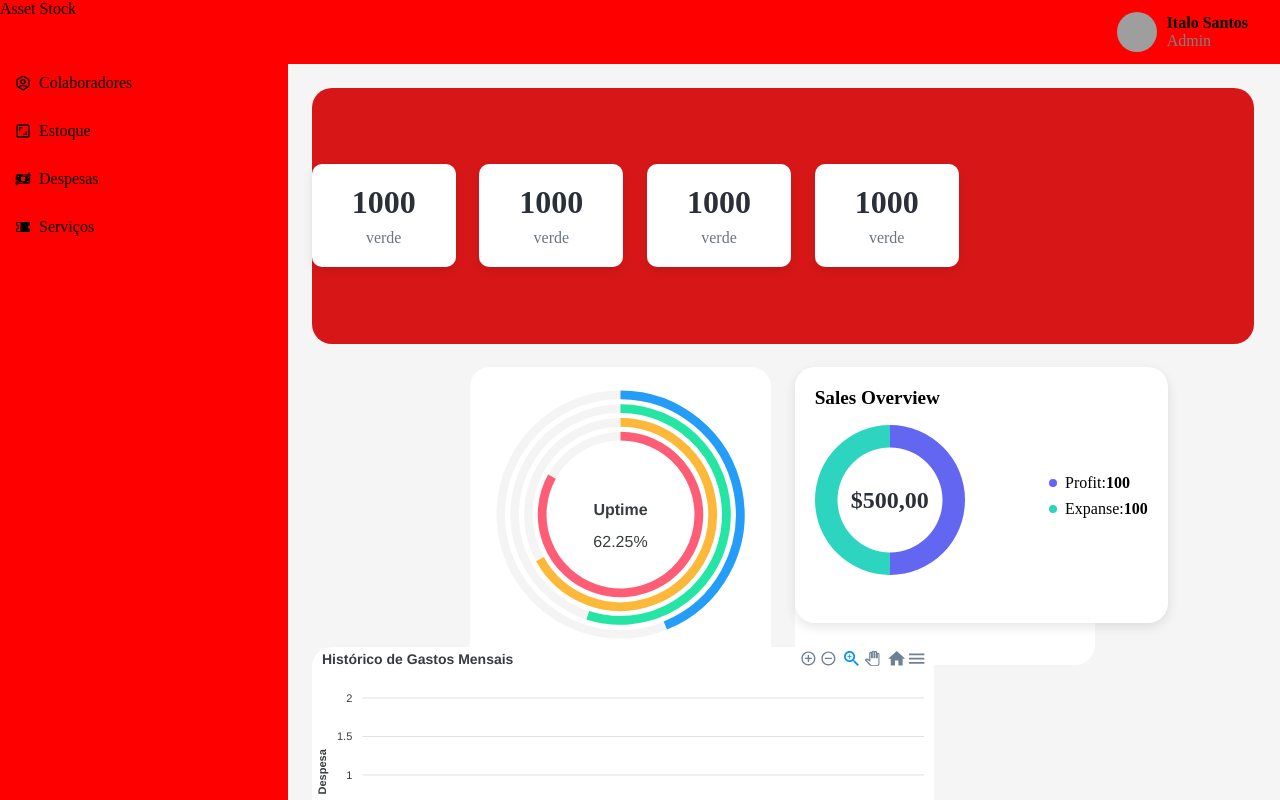
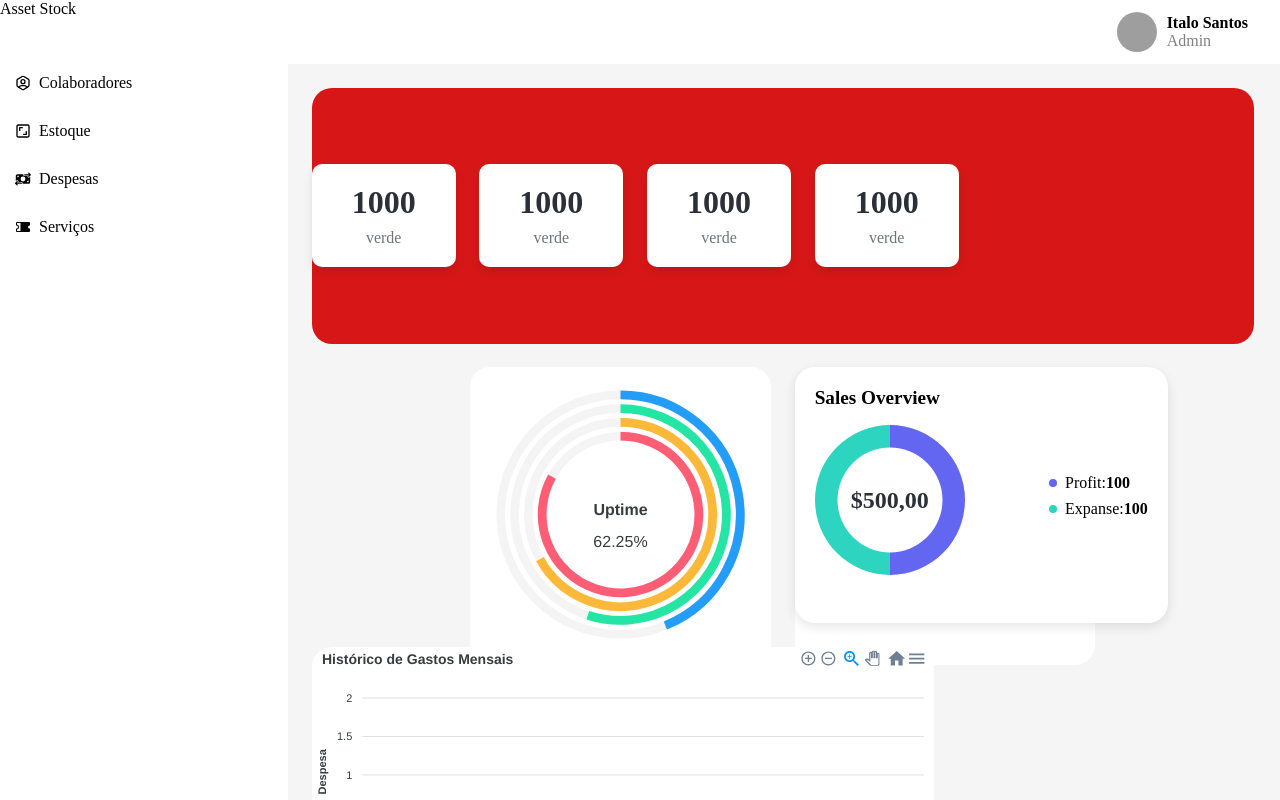
Before and after one commit to italo1033/asset-stock, a Next.js app: page / in a window 1280 px wide. Shown: the top 800 px of the page. Built offline with nearby package versions, Linux system fonts and the light colour scheme; grey boxes are pictures that could not be loaded.

Commit message:
modificando cor de fundo

```diff
--- a/src/app/components/Navbar/navbar.module.css
+++ b/src/app/components/Navbar/navbar.module.css
@@ -1,5 +1,5 @@
 .navbar{
-    background-color: red;
+    background-color: #fff;
     width: 100%;
     height: 4rem;
     display: flex;
--- a/src/app/components/Sidbar/sidebar.module.css
+++ b/src/app/components/Sidbar/sidebar.module.css
@@ -2,7 +2,7 @@
   display: flex;
   flex-direction: column;
   width: 18rem;
-  background-color: red;
+  background-color: #fff;
   color: #000;
   height: 100vh;
 }
```
